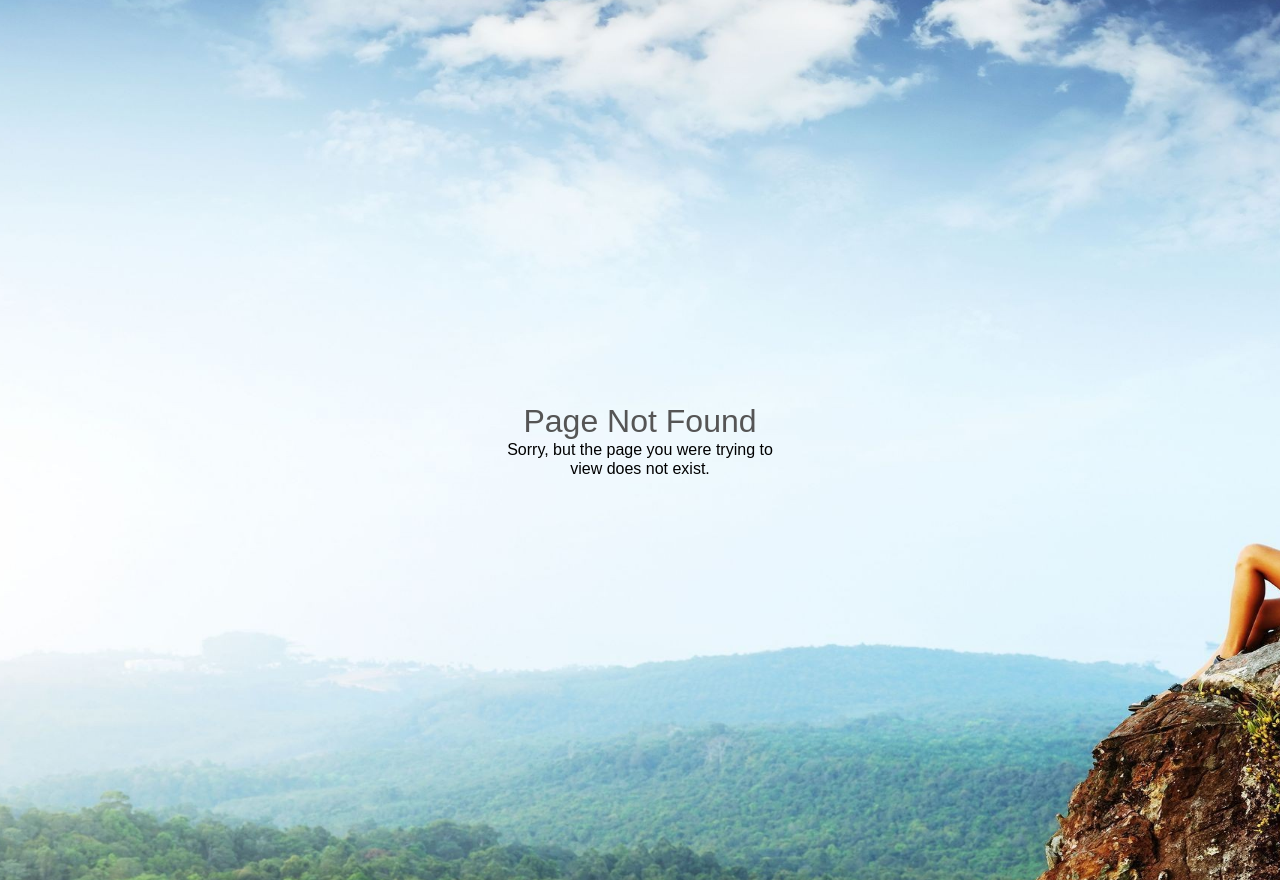
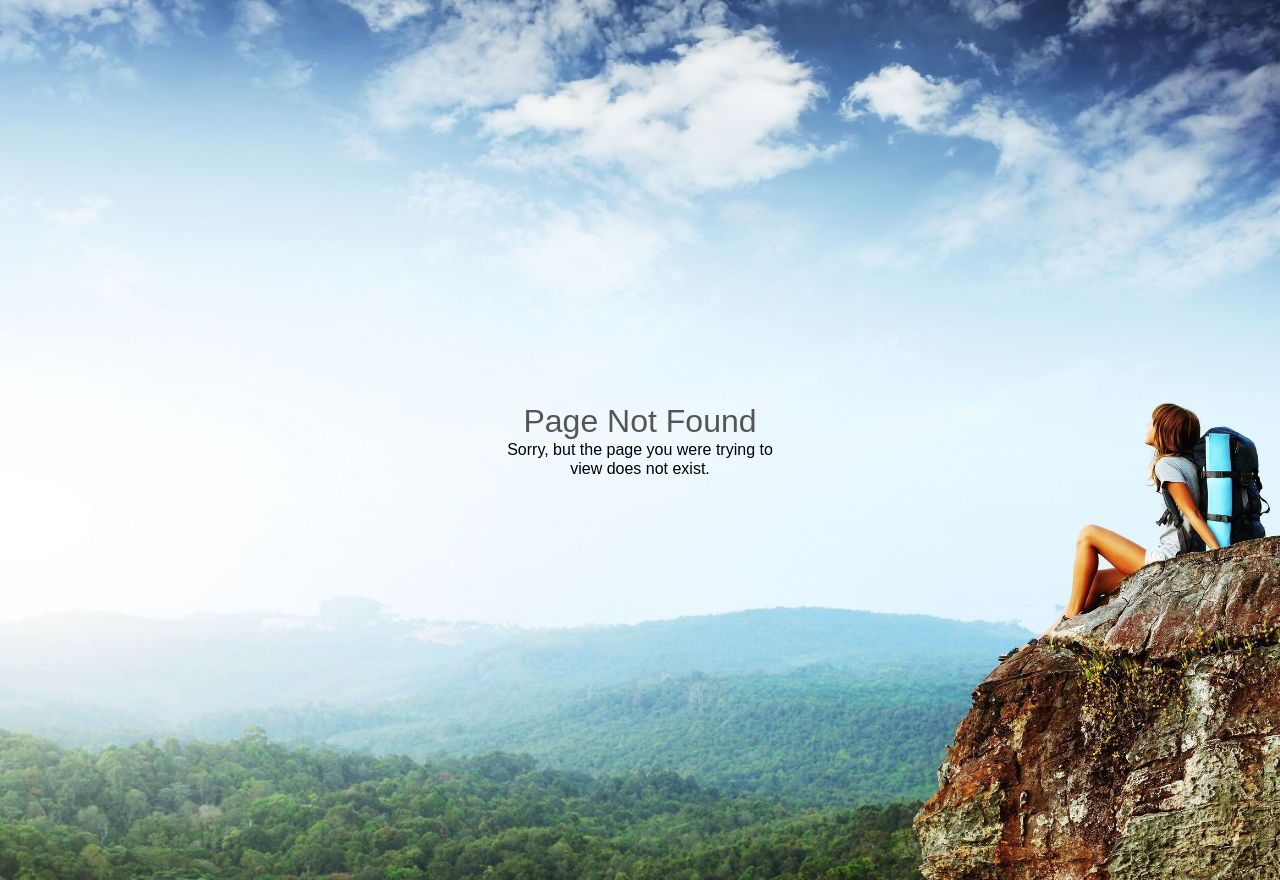
Before and after one commit to cbmlody/CMS, a Flask app: template templates/404.html in a window 1280 px wide. Run offline with Flask 2, Linux system fonts and the light colour scheme; the template is opened without the code that fills it, so the values that code supplies are empty.

Commit message:
Body size changed to cover

```diff
--- a/static/404.css
+++ b/static/404.css
@@ -16,7 +16,7 @@ body {
     margin: 2em auto;
     background-image: url('404.jpg');
     background-position: center;
-    background-size: 1920px 1080px;
+    background-size: cover;
     background-repeat: no-repeat;
 }
 h1 {
```
